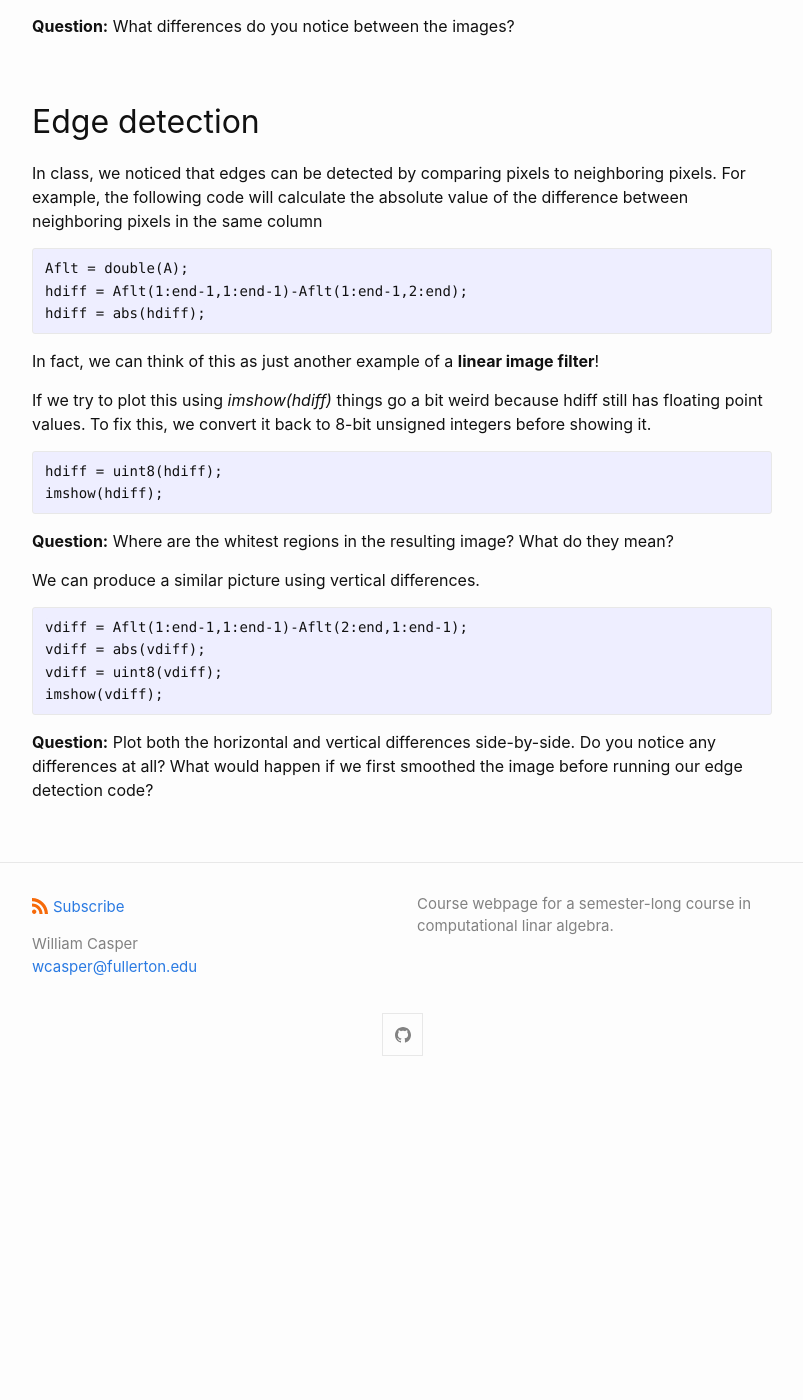
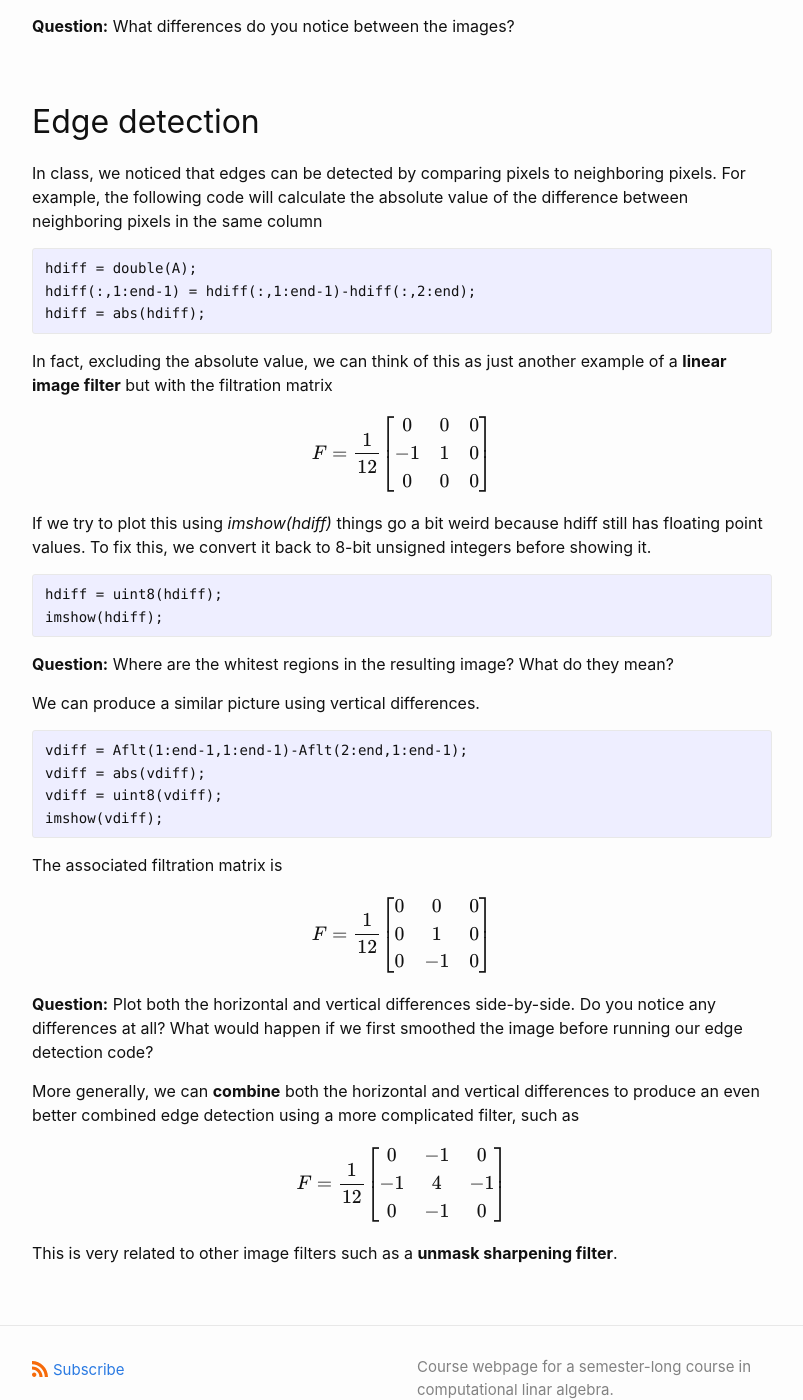
Before and after one commit to wcasper/math107spring2022, a Jekyll site: the page built from _worksheets/ws4/ws4.md, in a window 1280 px wide and 1400 px high, scrolled down 2432 px. Shown: the whole window, without its empty margins (238-1041 px from the left). Built offline with Jekyll 4.4.1, drawn with Linux system fonts in a browser that asks for light colours; before the commit the page ends 3523 px from its top, so only the background shows below that.

Commit message:
added filtration matrices

````diff
--- a/_worksheets/ws4/ws4.md
+++ b/_worksheets/ws4/ws4.md
@@ -92,12 +92,18 @@ imshow(B);
 In class, we noticed that edges can be detected by comparing pixels to neighboring pixels.  For example, the following code will calculate the absolute value of the difference between neighboring pixels in the same column
 
 ```MATLAB
-Aflt = double(A);
-hdiff = Aflt(1:end-1,1:end-1)-Aflt(1:end-1,2:end);
+hdiff = double(A);
+hdiff(:,1:end-1) = hdiff(:,1:end-1)-hdiff(:,2:end);
 hdiff = abs(hdiff);
 ```
 
-In fact, we can think of this as just another example of a **linear image filter**!
+In fact, excluding the absolute value, we can think of this as just another example of a **linear image filter** but with the filtration matrix
+
+$$F = \frac{1}{12}\left[\begin{array}{ccc}
+0 & 0 & 0\\
+-1& 1 & 0\\
+0 & 0 & 0
+\end{array}\right]$$
 
 If we try to plot this using *imshow(hdiff)* things go a bit weird because hdiff still has floating point values.  To fix this, we convert it back to 8-bit unsigned integers before showing it.
 
@@ -116,4 +122,23 @@ vdiff = uint8(vdiff);
 imshow(vdiff);
 ```
 
+The associated filtration matrix is
+
+$$F = \frac{1}{12}\left[\begin{array}{ccc}
+0 & 0 & 0\\
+0 & 1 & 0\\
+0 &-1 & 0
+\end{array}\right]$$
+
 **Question:** Plot both the horizontal and vertical differences side-by-side.  Do you notice any differences at all?  What would happen if we first smoothed the image before running our edge detection code?
+
+
+More generally, we can **combine** both the horizontal and vertical differences to produce an even better combined edge detection using a more complicated filter, such as
+
+$$F = \frac{1}{12}\left[\begin{array}{ccc}
+0 &-1 & 0\\
+-1& 4 &-1\\
+0 &-1 & 0
+\end{array}\right]$$
+
+This is very related to other image filters such as a **unmask sharpening filter**.
````
